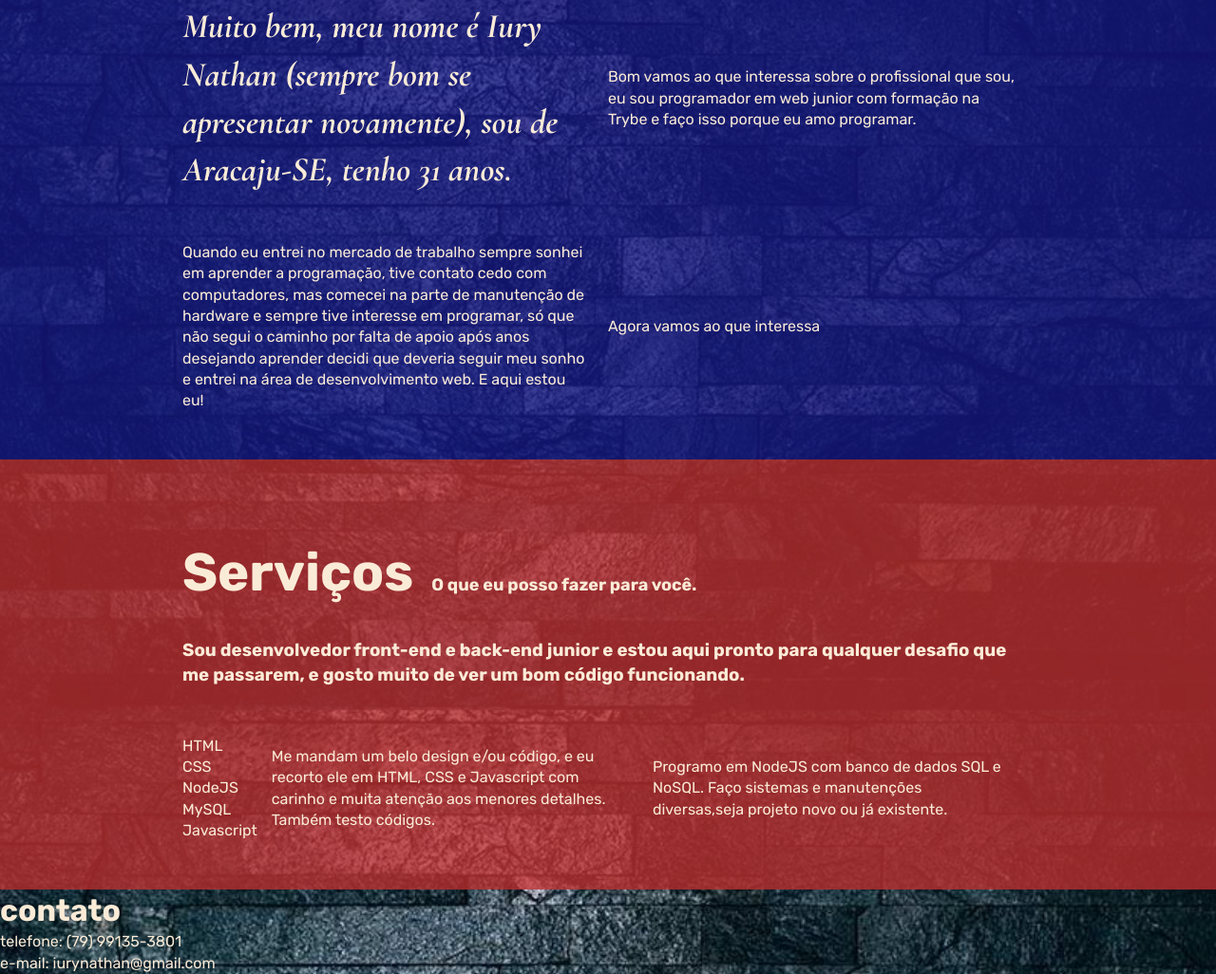
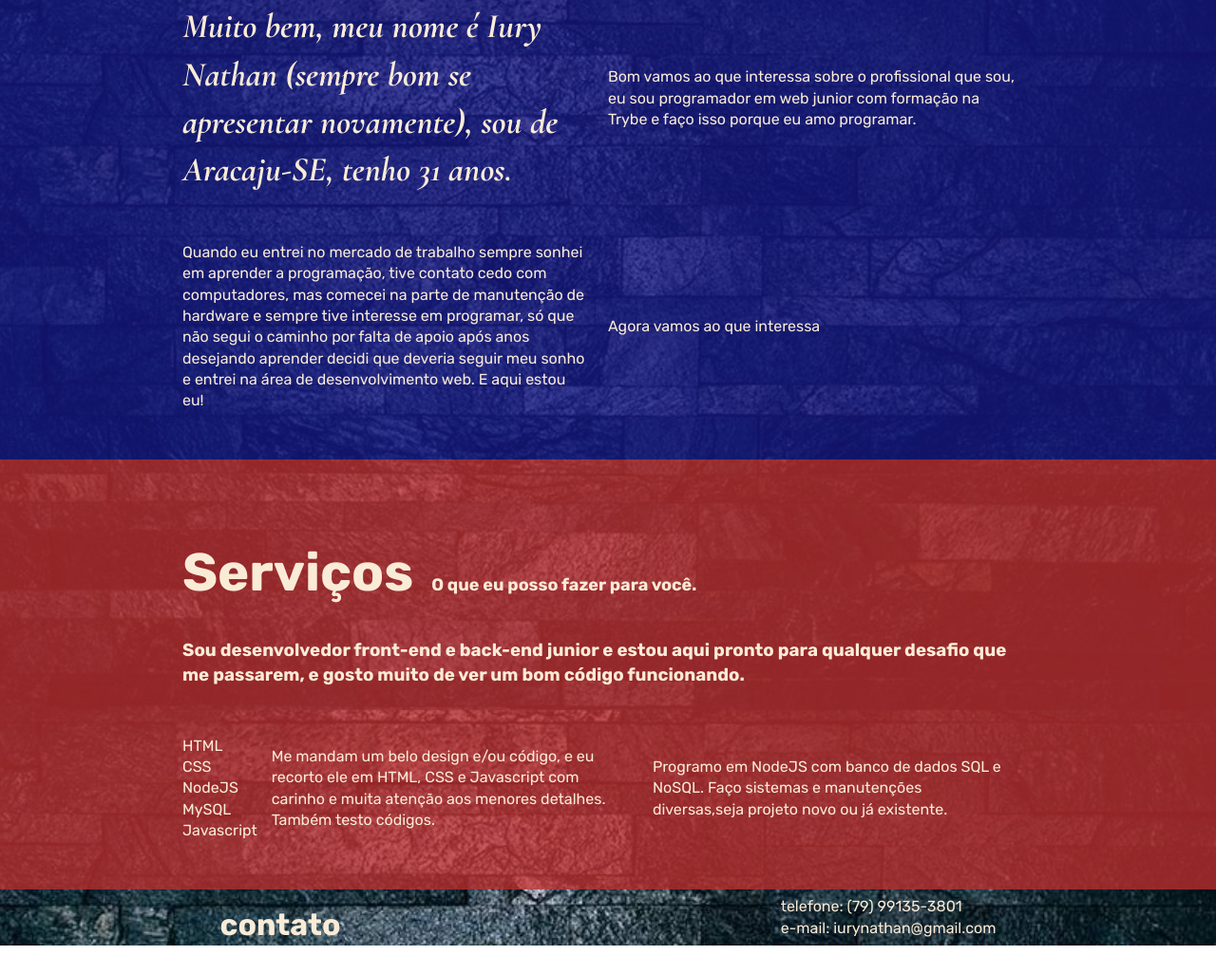
Before and after one commit to iurynathan/portfolio_web, a plain HTML site: page index.html in a window 1280 px wide. Shown: the part 852-1878 px from the top of the page at 95% size. After the commit the page ends 1848 px from the top, so only its background shows below. Drawn offline with nearby package versions, Linux system fonts and the light colour scheme.

Commit message:
adicionado style css da seção contato

```diff
--- a/index.css
+++ b/index.css
@@ -127,3 +127,15 @@ ul {
 .columns h4 {
   align-content: center;
 }
+
+.contact {
+  align-items: center;
+  display: flex;
+  flex-direction: row;
+  flex-wrap: wrap;
+  justify-content: center;
+}
+
+.contact h1 {
+  padding-top: 15px;
+}
--- a/index.html
+++ b/index.html
@@ -85,7 +85,10 @@
             <h1>Serviços</h1>
             <h2>O que eu posso fazer para você.</h2>
           </div>
-          <h3>Sou desenvolvedor front-end e back-end junior e estou aqui pronto para qualquer desafio que me passarem, e gosto muito de ver um bom código funcionando.
+          <h3>
+            Sou desenvolvedor front-end e back-end junior e estou aqui pronto
+            para qualquer desafio que me passarem, e gosto muito de ver um bom
+            código funcionando.
           </h3>
 
           <div class="columns">
@@ -97,22 +100,28 @@
               <li>Javascript</li>
             </ul>
             <p>
-            Me mandam um belo design e/ou código, e eu recorto ele em HTML, CSS
-            e Javascript com carinho e muita atenção aos menores detalhes.
+              Me mandam um belo design e/ou código, e eu recorto ele em HTML,
+              CSS e Javascript com carinho e muita atenção aos menores detalhes.
               Também testo códigos.
             </p>
 
-            <p>Programo em NodeJS com banco de dados SQL e NoSQL. Faço sistemas e
+            <p>
+              Programo em NodeJS com banco de dados SQL e NoSQL. Faço sistemas e
               manutenções diversas,seja projeto novo ou já existente.
             </p>
           </div>
         </div>
       </div>
     </section>
+    <section id="contact"></section>
+    <div class="container">
       <div class="contact">
         <h1>contato</h1>
+        <p>
         telefone: (79) 99135-3801 <br />
         e-mail: iurynathan@gmail.com
+      </p>
+      </div>
     </div>
   </body>
 </html>
```
Lines whose indentation alone changed are shown as unchanged.
